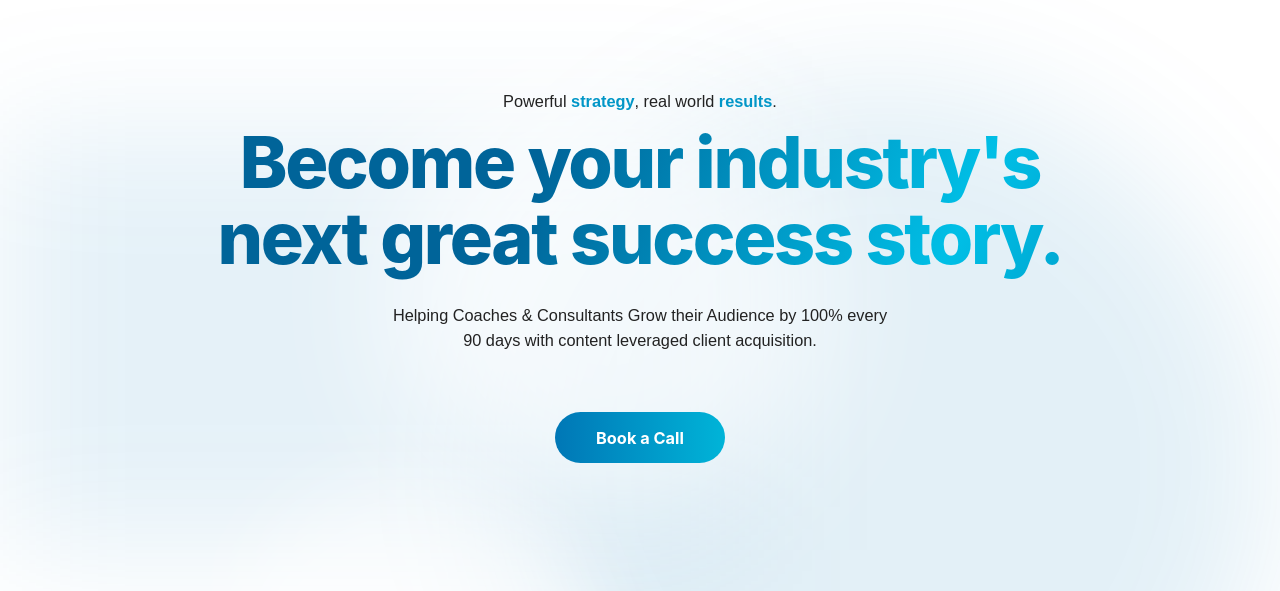
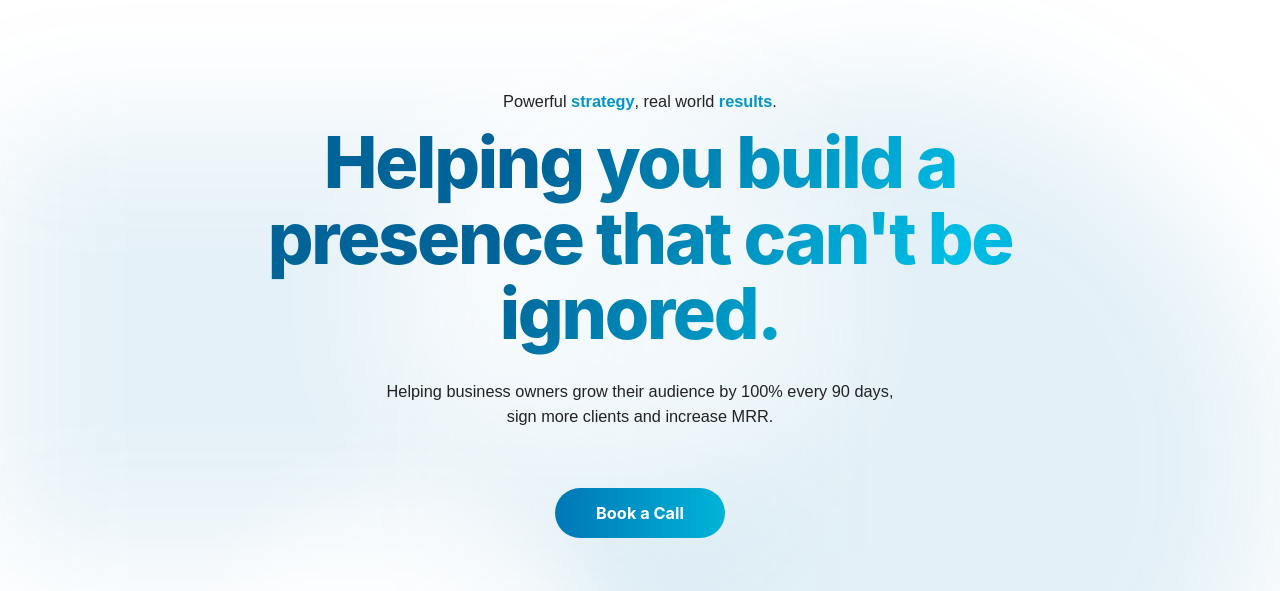
Before and after one commit to hunterwebbmedia/freeflowsocial, a plain HTML site: page index.html in a window 1280 px wide. Shown: the part 79-670 px from the top of the page. Drawn offline with nearby package versions, Linux system fonts and the light colour scheme; a script that the page names is missing.

Commit message:
Update index.html

```diff
--- a/index.html
+++ b/index.html
@@ -92,9 +92,9 @@ overflow: hidden !important;
       <div class="tagline">
         <p class="p-20px center-text tagline">Powerful <span class="highlight-p">strategy</span>, real world <span class="highlight-p">results</span>.</p>
       </div>
-      <h1 class="text-gradient center-text h1-display moving-gradient">Become your industry&#x27;s next great success story.</h1>
+      <h1 class="text-gradient center-text h1-display moving-gradient">Helping you build a presence that can't be ignored.</h1>
       <div class="subheading">
-        <p class="p-20px center-text">Helping Coaches &amp; Consultants Grow their Audience by 100% every 90 days with content leveraged client acquisition.</p>
+        <p class="p-20px center-text">Helping business owners grow their audience by 100% every 90 days, sign more clients and increase MRR.</p>
       </div>
       <a href="#book-call" class="cta-button cta2 w-button">Book a Call</a>
       <a href="#book-strategy" class="cta-button cta-hide w-button">Book a Call</a>
```
